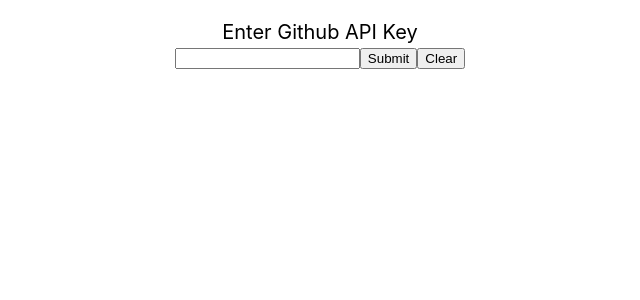
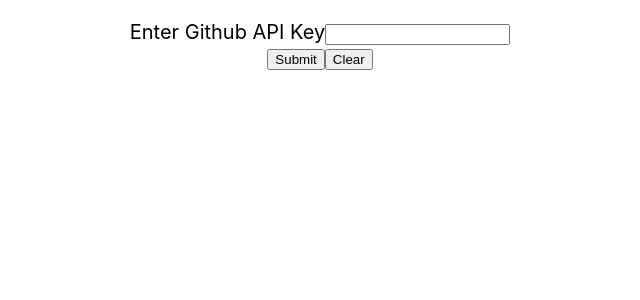
Before and after one commit to alberthuynh91/chegg-app, a React (Create React App) app: page / in a window 1280 px wide. Shown: the top 300 px of the page, without its empty margins (320-960 px from the left). Built offline with nearby package versions, Linux system fonts and the light colour scheme.

Commit message:
Add changes before testing

```diff
--- a/src/App.css
+++ b/src/App.css
@@ -4,7 +4,7 @@
   font-size: 20px;
 }
 
-.input-container {
+.form-container {
   margin-bottom: 20px;
 }
 
@@ -47,6 +47,10 @@
   font-size: 12px;
 }
 
+.btn-container {
+  min-width: 60px;
+}
+
 .btn-container button {
   cursor: pointer;
 }
@@ -59,20 +63,20 @@
   max-width: 30px;
 }
 
-.row {
+.content-row {
   display: flex;
   flex-direction: row;
   flex-wrap: wrap;
   width: 100%;
 }
 
-.row > .left {
+.content-row > .content-left {
   flex: 1 auto;
   max-width: 400px;
   width: 400px;
 }
 
-.row > .right {
+.content-row > .content-right {
   flex: 1 auto;
 }
 
--- a/src/App.js
+++ b/src/App.js
@@ -3,22 +3,22 @@
 import Issues from './components/Issues'
 import ErrorMsg from './components/ErrorMsg'
 import Spinner from './components/Spinner'
+import Form from './components/Form'
 import './App.css';
 
+const initialFormData = {
+  apiKey: ''
+}
+
 const App = () => {
-  const [apiKey, setApiKey] = useState('')
+  const [formData, setFormData] = useState(initialFormData)
   const [repositories, setRepositories] = useState({})
   const [selectedRepo, setSelectedRepo] = useState({})
   const [issues, setIssues] = useState(undefined)
   const [error, setError] = useState(undefined)
   const [isFetching, setIsFetching] = useState(false)
 
-  const handleChange = (event) => {
-    setApiKey(event.target.value)
-  }
-
   const fetchRepos = (apiKey) => {
-    console.log(`what is apiKey in fetchRepos: `, apiKey)
     if (apiKey !== '' && apiKey !== undefined) {
       setIsFetching(true)
       fetch(`/api/git?apiKey=${apiKey}`)
@@ -43,12 +43,12 @@
   }
 
   const handleSubmit = () => {
-    console.log(`fetching with: `, apiKey)
+    const { apiKey } = formData
     fetchRepos(apiKey)
   }
 
   const handleClear = () => {
-    setApiKey('')
+    setFormData(initialFormData)
     setRepositories({})
     setSelectedRepo({})
     setIssues(undefined)
@@ -61,7 +61,7 @@
     const cachedState = window.localStorage.getItem('cachedState')
     if (cachedState !== 'undefined' && cachedState !== null) {
       const state = JSON.parse(cachedState)
-      setApiKey(state.apiKey)
+      setFormData(state.formData)
       setRepositories(state.repositories)
       setSelectedRepo(state.selectedRepo)
       setIssues(state.issues)
@@ -70,7 +70,7 @@
 
   useEffect(() => {
     const state = {
-      apiKey,
+      formData,
       repositories,
       selectedRepo,
       issues
@@ -86,37 +86,31 @@
 
   return (
     <div className="App">
-      <div className="input-container">
-        <div>Enter Github API Key</div>
-        <input value={apiKey} onChange={handleChange}></input>
-        <button onClick={handleSubmit}>Submit</button>
-        <button onClick={handleClear}>Clear</button>
-      </div>
-
+      <Form
+        formData={formData}
+        setFormData={setFormData}
+        handleSubmit={handleSubmit}
+        handleClear={handleClear}
+        error={error}
+      />
       { isFetching ?
           <Spinner />
           :
-          <div>
-            { error?.message ?
-              <ErrorMsg message={error} />
-              :
           <div className="content-container">
-                <div className="row">
-                  <div className="left">
+            <div className="content-row">
+              <div className="content-left">
                 <Repositories
-                      apiKey={apiKey}
+                  formData={formData}
                   repositories={repositories}
                   setIssues={setIssues}
                   selectedRepo={selectedRepo}
                   setSelectedRepo={setSelectedRepo}
                 />
               </div>
-                  <div className="right">
+              <div className="content-right">
                 <Issues issues={issues} setIssues={setIssues} />
               </div>
             </div>
-              </div>
-            }
           </div>
       }
     </div>
--- a/src/components/ErrorMsg.js
+++ b/src/components/ErrorMsg.js
@@ -1,7 +1,6 @@
 import React from 'react'
 
 const ErrorMsg = (props) => {
-  console.log(`what is props in error?: `, props)
   const { message } = props
   return (
     message ? <div className="error-msg">{message.toString()}</div> : null
--- /dev/null
+++ b/src/components/Form.js
@@ -0,0 +1,27 @@
+import React from 'react'
+import ErrorMsg from './ErrorMsg'
+
+const Form = (props) => {
+  const { error, formData, setFormData, handleSubmit = () => {}, handleClear = () => {} } = props
+  const { apiKey } = formData
+
+  const handleChange = (event, formKey) => {
+    setFormData({ ...formData, [formKey]: event.target.value })
+  }
+
+  return (
+    <div className="form-container">
+      <form>
+        <label>
+          Enter Github API Key
+          <input type="text" value={apiKey} onChange={(event) => handleChange(event, 'apiKey')}></input>
+        </label>
+      </form>
+      <button onClick={handleSubmit}>Submit</button>
+      <button onClick={handleClear}>Clear</button>
+      <ErrorMsg message={error} />
+    </div>
+  )
+}
+
+export default Form
--- a/src/components/Repositories.js
+++ b/src/components/Repositories.js
@@ -2,13 +2,13 @@
 import Repository from './Repository'
 
 const Repositories = (props) => {
-  const { apiKey, repositories, setIssues, selectedRepo, setSelectedRepo } = props
+  const { formData, repositories, setIssues, selectedRepo, setSelectedRepo } = props
   return (
     repositories?.length > 0 ? repositories?.map((item) => {
       return (
         <Repository
           {...item}
-          apiKey={apiKey}
+          formData={formData}
           setIssues={setIssues}
           selectedRepo={selectedRepo}
           setSelectedRepo={setSelectedRepo}
--- a/src/components/Repository.js
+++ b/src/components/Repository.js
@@ -2,7 +2,8 @@
 import { getRepoName, getOwnerName } from '../utils'
 
 const Repository = (props) => {
-  const { apiKey, url, selectedRepo, setSelectedRepo, setIssues,  } = props
+  const { formData, url, selectedRepo, setSelectedRepo, setIssues,  } = props
+  const { apiKey } = formData
   const repo = getRepoName(url)
   const owner = getOwnerName(url)
   const isSelectedRepo = url === selectedRepo
```
Also changed, not shown: 2 other files (tests, documents, lock files or other folders). Lines whose indentation alone changed are shown as unchanged.
